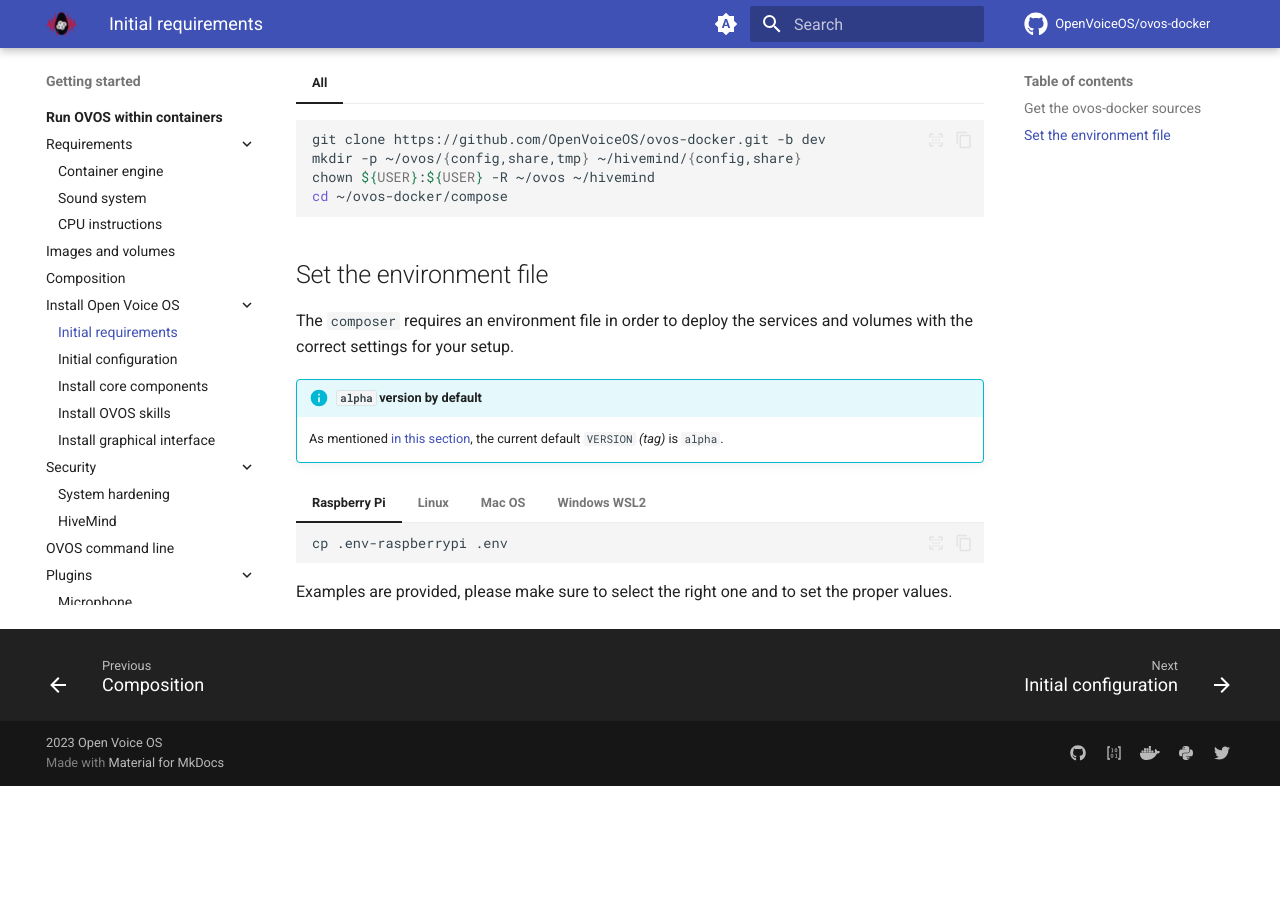
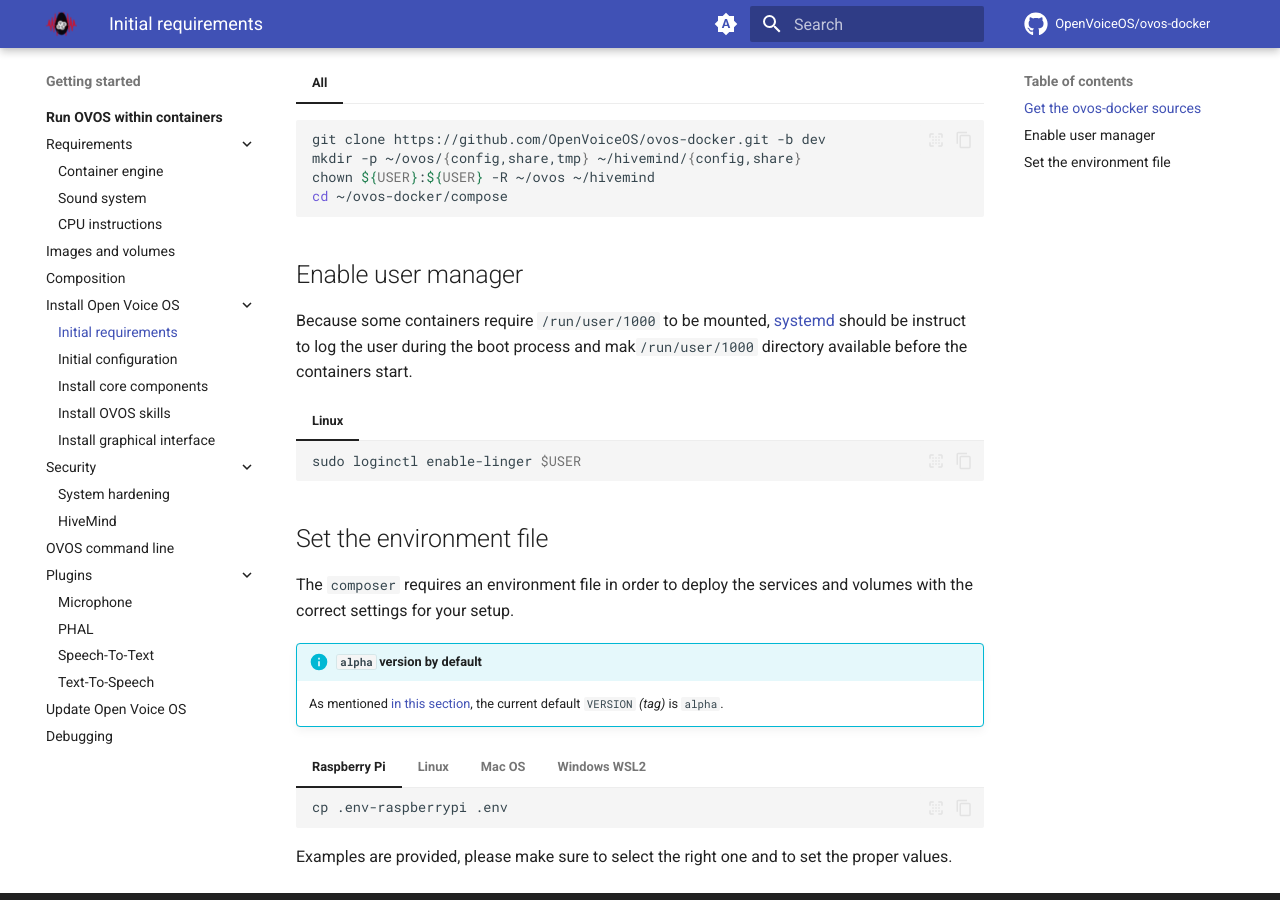
Before and after one commit to OpenVoiceOS/ovos-docker, an MkDocs documentation site: the page built from docs/getting-started/docker/installation/requirements.md, in a window 1280 px wide and 900 px high, scrolled down 388 px. Built offline with MkDocs 1.6.1 and Material for MkDocs 9.7.7, drawn with Linux system fonts in a browser that asks for light colours; plug-ins that fetch from the network failed and are left out; comment, search, counter and statistics services are not loaded; before the commit the page ends 1174 px from its top, so only the background shows below that.

Commit message:
[requirements] Add enable-linger requirement

````diff
--- a/docs/getting-started/docker/installation/requirements.md
+++ b/docs/getting-started/docker/installation/requirements.md
@@ -14,6 +14,16 @@
   chown ${USER}:${USER} -R ~/ovos ~/hivemind
   cd ~/ovos-docker/compose
   ```
+
+## Enable user manager
+
+Because some containers require `/run/user/1000` to be mounted, [systemd](https://en.wikipedia.org/wiki/Systemd) should be instruct to log the user during the boot process and mak`/run/user/1000` directory available before the containers start.
+
+=== "Linux"
+
+    ```shell
+    sudo loginctl enable-linger $USER
+    ```
 
 ## Set the environment file
 
````
